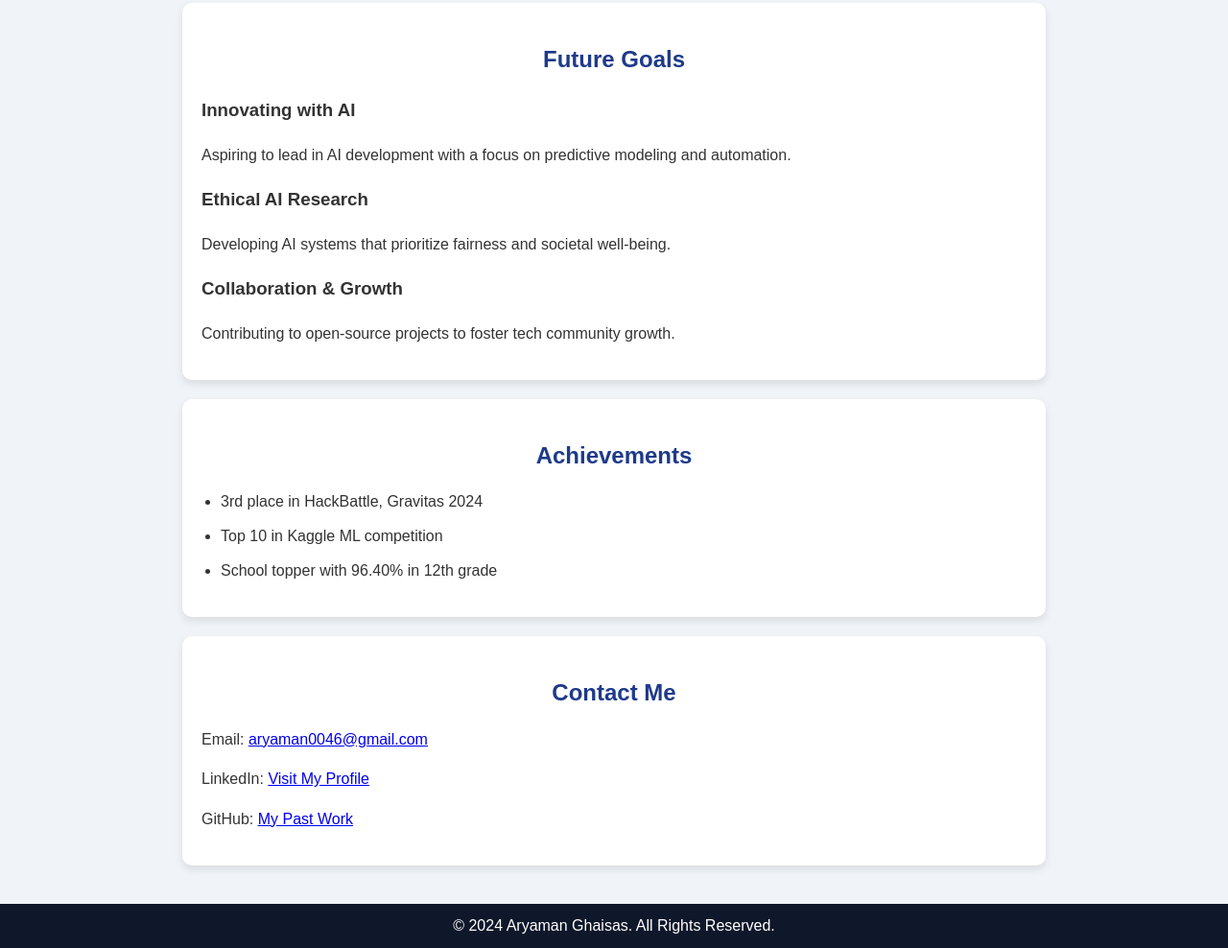
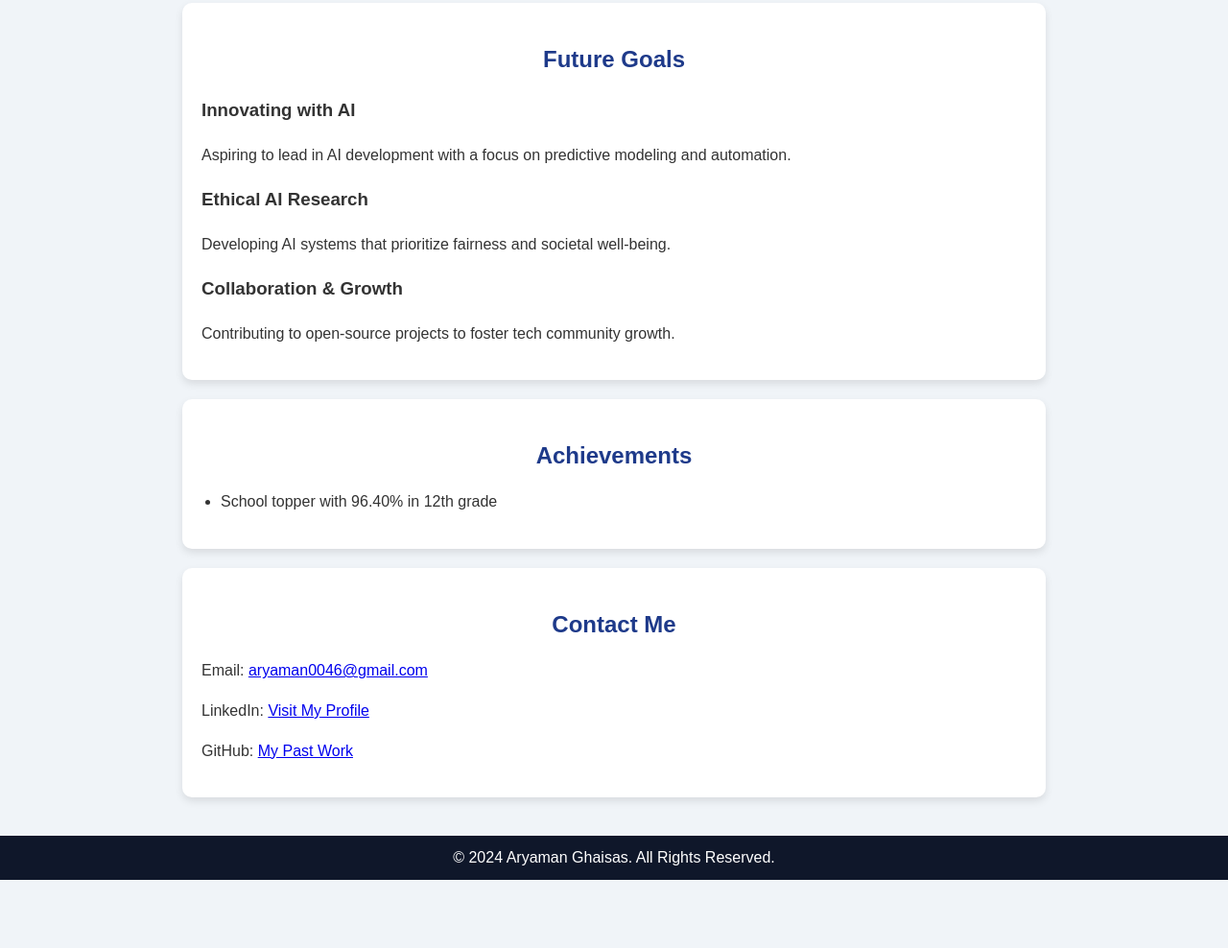
Before and after one commit to aryaman2603/WebDev_WinterSem24_25, a plain HTML site: page portfolio_using_css.html in a window 1280 px wide. Shown: the part 1230-2218 px from the top of the page at 96% size. After the commit the page ends 2147 px from the top, so only its background shows below. Drawn offline with Linux system fonts and the light colour scheme.

```diff
--- a/portfolio_using_css.html
+++ b/portfolio_using_css.html
@@ -53,8 +53,6 @@
         <section id="achievements">
             <h2>Achievements</h2>
             <ul>
-                <li>3rd place in HackBattle, Gravitas 2024</li>
-                <li>Top 10 in Kaggle ML competition</li>
                 <li>School topper with 96.40% in 12th grade</li>
             </ul>
         </section>
```
